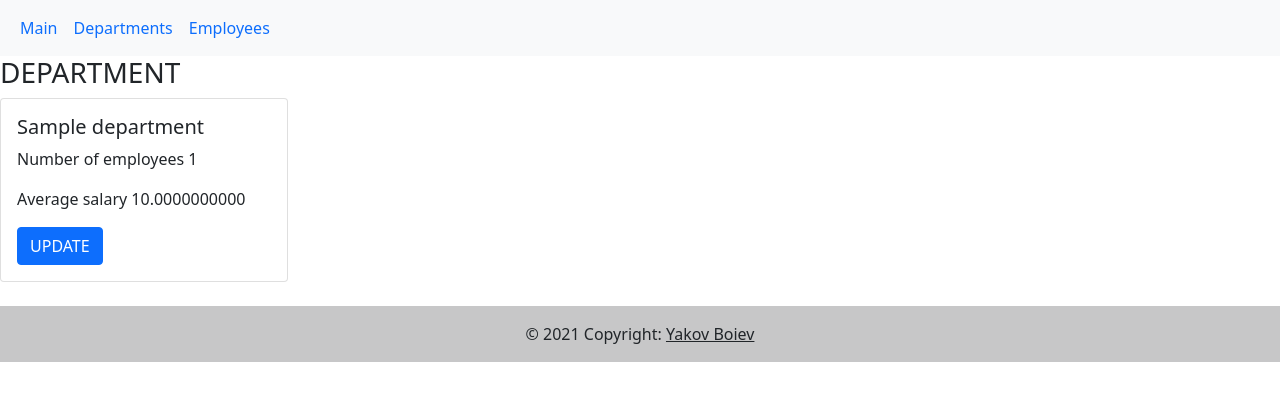
After one commit to YakovBoiev/Epam-project, a Flask app: page /department/1 in a window 1280 px wide. The commit adds this page. Shown: the top 401 px of the page. Run offline with Flask 2, Linux system fonts and the light colour scheme; tables that the repository leaves empty hold one stand-in row (values such as "Sample post"); some libraries are stand-ins or nearby versions.

Commit message:
create CRD Department

```diff
--- a/department_app/app.py
+++ b/department_app/app.py
@@ -5,6 +5,7 @@ from flask_migrate import Migrate
 app = Flask(__name__)
 app.config['SQLALCHEMY_DATABASE_URI'] = 'mysql://app:app@localhost/app'
 app.config['SQLALCHEMY_TRACK_MODIFICATIONS'] = False
+app.config['SECRET_KEY'] = 'any secret string'
 db = SQLAlchemy(app)
 migrate = Migrate(app, db)
 
--- a/department_app/models.py
+++ b/department_app/models.py
@@ -12,7 +12,10 @@ class Department(db.Model):
 
     @property
     def average_salary(self):
-        return sum(map(lambda employee: employee.salary, self.employees)) / self.number_employees
+        try:
+            return sum(map(lambda employee: employee.salary, self.employees)) / self.number_employees
+        except ZeroDivisionError:
+            return 0
 
 
 class Employee(db.Model):
--- /dev/null
+++ b/department_app/templates/department_card.html
@@ -0,0 +1,16 @@
+{% extends "base.html" %}
+{% block content %}
+<h3>DEPARTMENT</h3>
+<div class="card" style="width: 18rem;">
+  <div class="card-body">
+    <h5 class="card-title">{{ department.names }}</h5>
+    <p class="card-text"> Number of employees {{ department.number_employees }}</p>
+    <p class="card-text"> Average salary {{ department. average_salary}}</p>
+    <a href="#" class="btn btn-primary">UPDATE</a>
+    {% if department.number_employees == 0 %}
+    <a href="/department_delete/{{department.id}}" class="btn btn-primary">DELETE</a>
+    {% endif %}
+  </div>
+</div>
+<br/>
+{% endblock %}
--- a/department_app/templates/departments.html
+++ b/department_app/templates/departments.html
@@ -11,7 +11,7 @@
   <tbody>
     {% for department in department_list %}
     <tr>
-      <td>{{ department.names }}</td>
+      <td><a href="/department/{{ department.id}}">{{ department.names }}</a></td>
       <td><a href="/employees/department/{{ department.id}}">{{ department.number_employees}}</a></td>
       <td>{{ department.average_salary}}</td>
     </tr>
@@ -21,4 +21,5 @@
 <div>
   <a class="btn btn-primary" href="department/create" role="button">CREATE</a>
 </div>
+<br/>
 {% endblock %}
--- a/department_app/views.py
+++ b/department_app/views.py
@@ -1,5 +1,6 @@
-from department_app.app import app
-from flask import render_template
+from department_app.app import app, db
+from flask import render_template, redirect
+from department_app.forms import DepartmentForm
 from department_app.models import Department, Employee
 
 
@@ -15,9 +16,29 @@ def departments():
     return render_template('departments.html', department_list=department_list)
 
 
-@app.route('/department/create')
+@app.route('/department/create', methods=["GET", "POST"])
 def department_create():
-    return 'create department'
+    form = DepartmentForm()
+    if form.validate_on_submit():
+        department = Department(names=form.names.data)
+        db.session.add(department)
+        db.session.commit()
+        return redirect('/departments')
+    return render_template('department_create.html', form=form)
+
+
+@app.route('/department/<int:department_id>')
+def department_read(department_id):
+    department = Department.query.filter_by(id=department_id).first()
+    return render_template('department_card.html', department=department)
+
+
+@app.route('/department_delete/<int:department_id>')
+def department_delete(department_id):
+    department = Department.query.get(department_id)
+    db.session.delete(department)
+    db.session.commit()
+    return redirect('/departments')
 
 
 @app.route('/employees')
--- a/requirements.txt
+++ b/requirements.txt
@@ -3,6 +3,7 @@ click==8.0.3
 Flask==2.0.2
 Flask-Migrate==3.1.0
 Flask-SQLAlchemy==2.5.1
+Flask-WTF==1.0.0
 greenlet==1.1.2
 importlib-metadata==4.8.2
 importlib-resources==5.4.0
@@ -17,4 +18,5 @@ protobuf==3.19.1
 PyMySQL==1.0.2
 SQLAlchemy==1.4.27
 Werkzeug==2.0.2
+WTForms==3.0.0
 zipp==3.6.0
```
Also changed, not shown: department_app/forms.py (added, +8 -0 lines), department_app/templates/department_create.html (added, +11 -0 lines).
